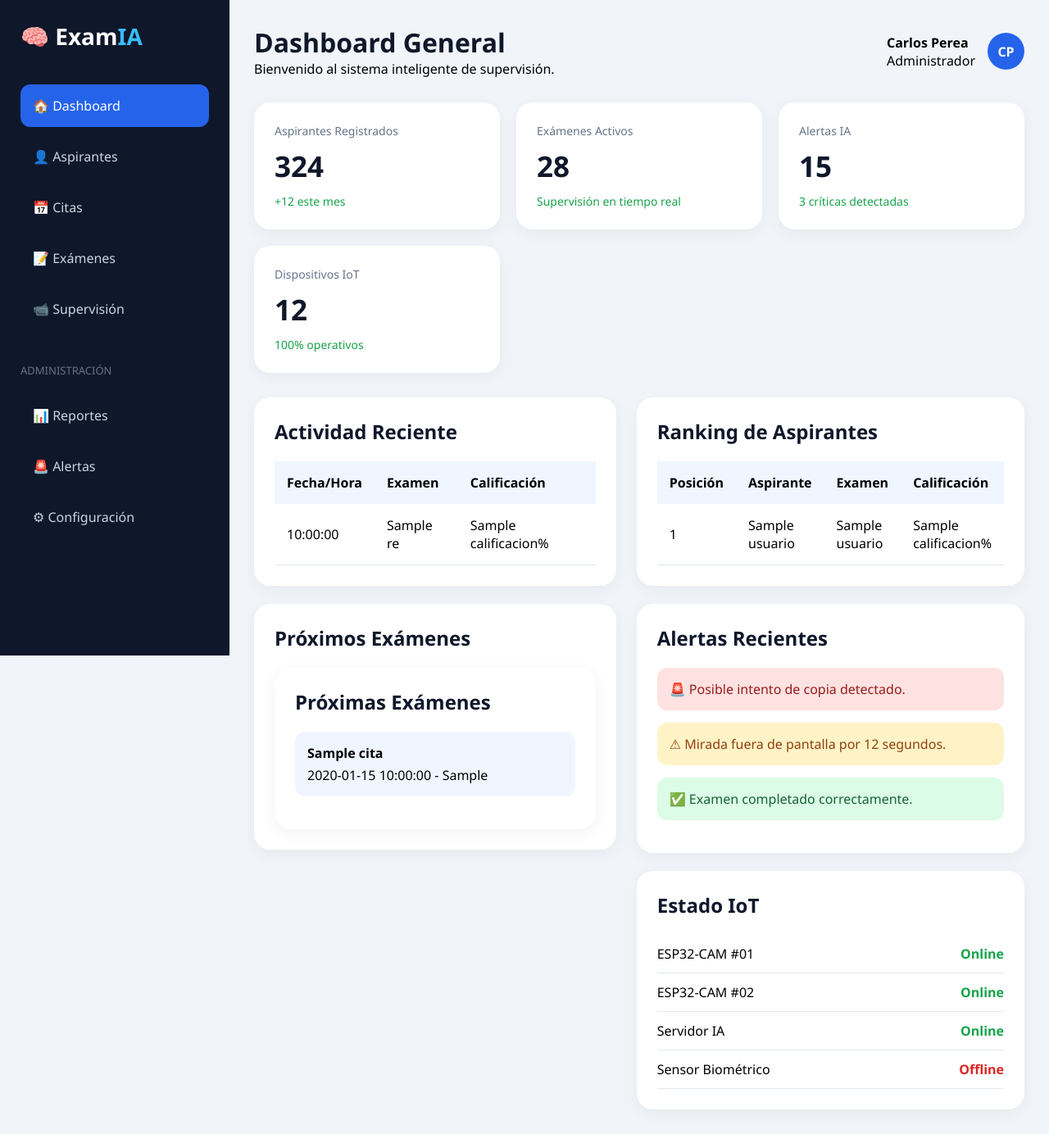
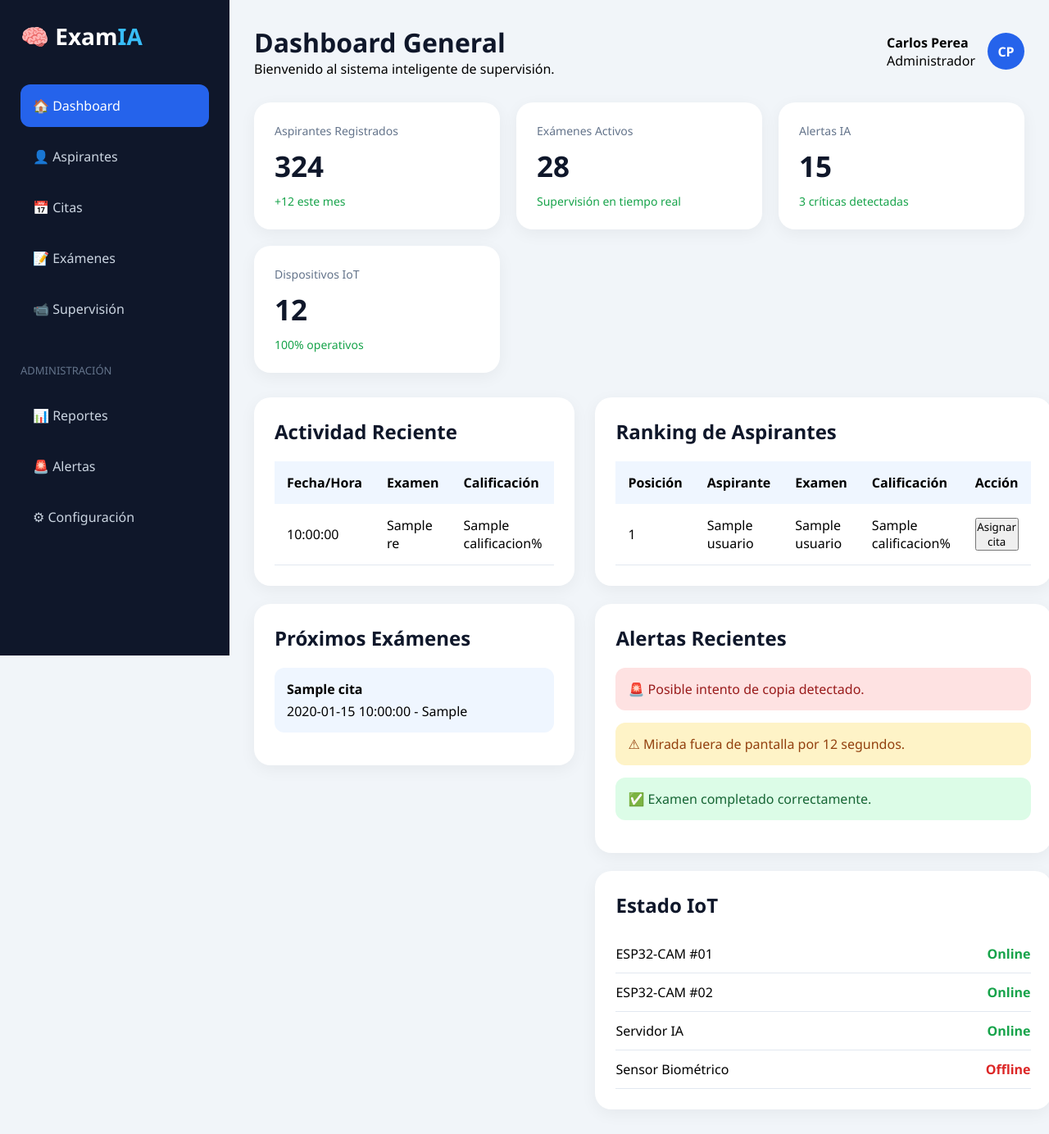
Before and after one commit to trexoxam/SIS-EV-IA-IOT, a Flask app: template templates/dashboard.html in a window 1280 px wide. Shown: the whole page at 82% size. Run offline with Flask 3, Linux system fonts and the light colour scheme; the template is opened without the code that fills it: most values are stand-ins (such as "Sample title", 1, 10 or a date in 2020).

Commit message:
cambio 16

```diff
--- a/templates/dashboard.html
+++ b/templates/dashboard.html
@@ -115,6 +115,7 @@ CP
         <th>Examen</th>
         <th>Calificación</th>
     </tr>
+
     {% for res in resultados %}
     <tr>
         <td>{{ res.fecha_fin.strftime('%H:%M:%S') }}</td>
@@ -132,18 +133,24 @@ CP
 
 <h2>Próximos Exámenes</h2>
 
-<div class="panel">
-    <h2>Próximas Exámenes</h2>
+{% for cita in proximas_citas %}
 
-    {% for cita in proximas_citas %}
 <div class="exam">
+
     <h4>{{ cita.nombre_examen }}</h4>
-        <p>{{ cita.fecha_cita }} - {{ cita.horario_inicio }}</p>
+
+    <p>
+        {{ cita.fecha_cita }} -
+        {{ cita.horario_inicio }}
+    </p>
+
 </div>
+
 {% else %}
+
 <p>No hay exámenes programados próximamente.</p>
+
 {% endfor %}
-</div>
 
 </div>
 
@@ -153,35 +160,84 @@ CP
 
 <div>
 
+<!-- RANKING -->
+
 <div class="panel">
 
 <h2>Ranking de Aspirantes</h2>
 
 <table>
+
 <thead>
+
 <tr>
     <th>Posición</th>
     <th>Aspirante</th>
     <th>Examen</th>
     <th>Calificación</th>
+    <th>Acción</th>
 </tr>
+
 </thead>
 
 <tbody>
+
 {% for usuario in ranking %}
+
 <tr>
+
     <td>{{ loop.index }}</td>
-                <td>{{ usuario.nombre_completo }}</td>
-                <td>{{ usuario.nombre_examen }}</td>
-                <td>{{ usuario.calificacion }}%</td>
+
+    <td>
+        {{ usuario.nombre_completo }}
+    </td>
+
+    <td>
+        {{ usuario.nombre_examen }}
+    </td>
+
+    <td>
+        {{ usuario.calificacion }}%
+    </td>
+
+    <td>
+
+        <form
+            action="{{ url_for('asignar_cita') }}"
+            method="POST"
+        >
+
+            <input
+                type="hidden"
+                name="id_usuario"
+                value="{{ usuario.id_usuario }}"
+            >
+
+            <button type="submit">
+                Asignar cita
+            </button>
+
+        </form>
+
+    </td>
+
 </tr>
+
 {% else %}
+
 <tr>
-                <td colspan="4" style="text-align:center;">
+
+    <td
+        colspan="5"
+        style="text-align:center;"
+    >
         No hay aspirantes con una calificación mayor o igual a 75%.
     </td>
+
 </tr>
+
 {% endfor %}
+
 </tbody>
 
 </table>
@@ -189,6 +245,8 @@ CP
 </div>
 
 <br>
+
+<!-- ALERTAS -->
 
 <div class="panel">
 
@@ -209,6 +267,8 @@ CP
 </div>
 
 <br>
+
+<!-- ESTADO IOT -->
 
 <div class="panel">
 
@@ -243,4 +303,5 @@ CP
 </div>
 
 </body>
+
 </html>
```
Lines whose indentation alone changed are shown as unchanged.
